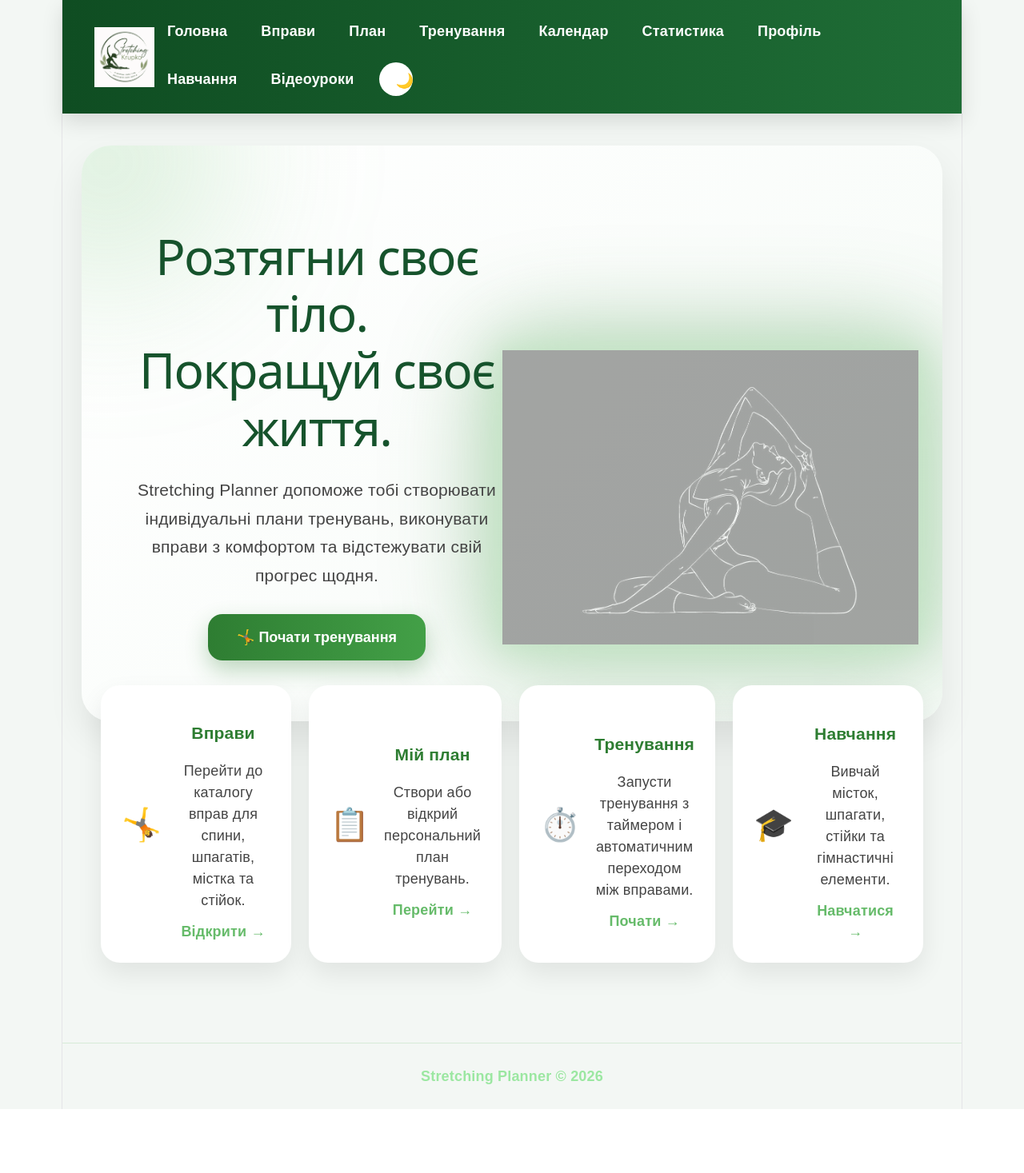
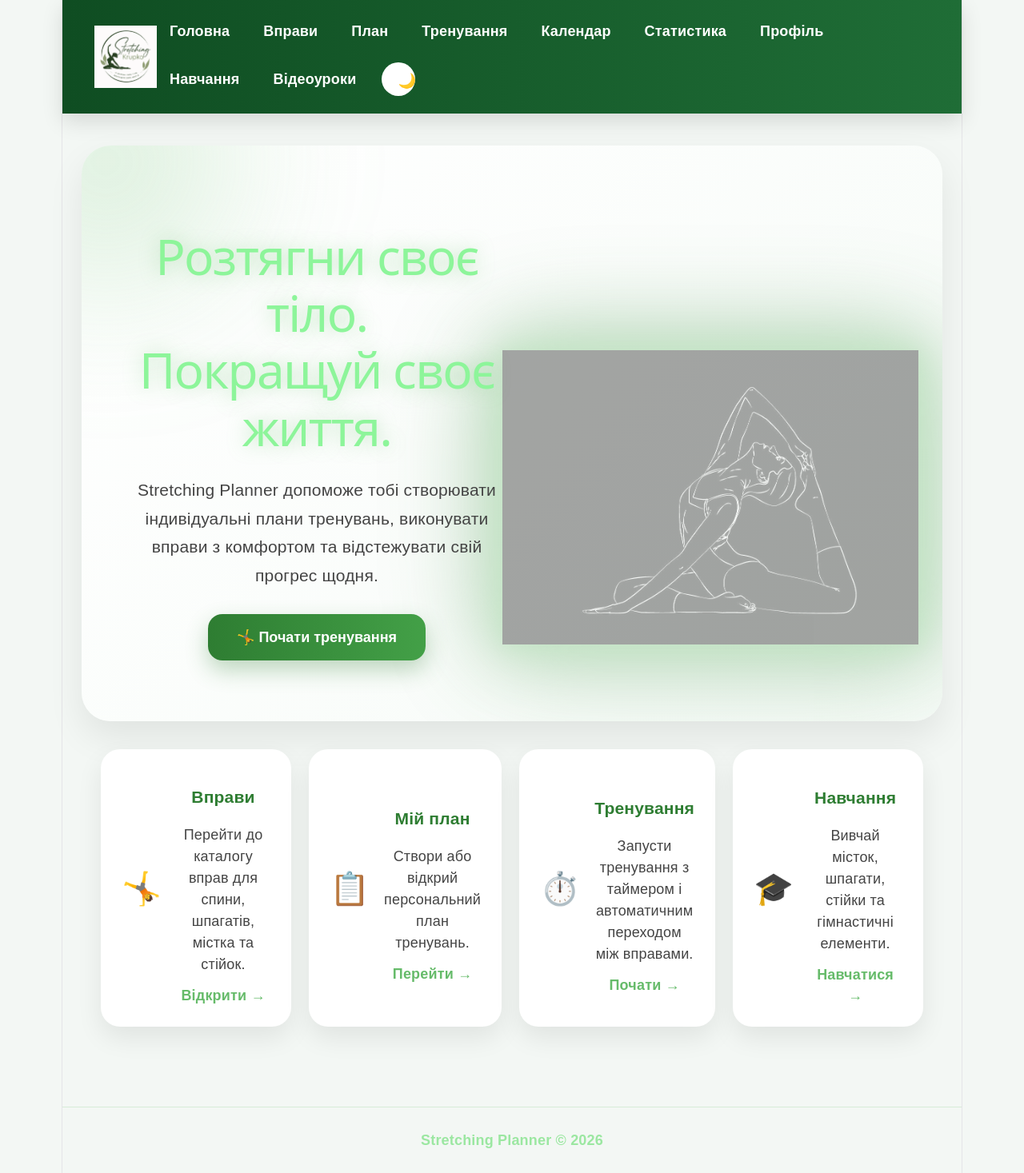
Before and after one commit to pikmi-vika/stretching-planner, a React (Vite) app in the folder client/: page / in a window 1280 px wide. Shown: the whole page at 80% size. Before the commit the page ends 1387 px from the top, so only its background shows below. Built offline with nearby package versions, Linux system fonts and the light colour scheme.

Commit message:
polish home design

```diff
--- a/client/src/App.css
+++ b/client/src/App.css
@@ -1087,3 +1087,17 @@ button:hover {
   width: auto;
   object-fit: contain;
 }
+.logo img {
+  width: 78px !important;
+  height: 78px !important;
+  object-fit: contain !important;
+}
+
+.hero-text h1 {
+  color: #8df59a !important;
+  text-shadow: 0 0 25px rgba(102, 187, 106, 0.4);
+}
+
+.features-grid {
+  margin-top: 35px !important;
+}
```
